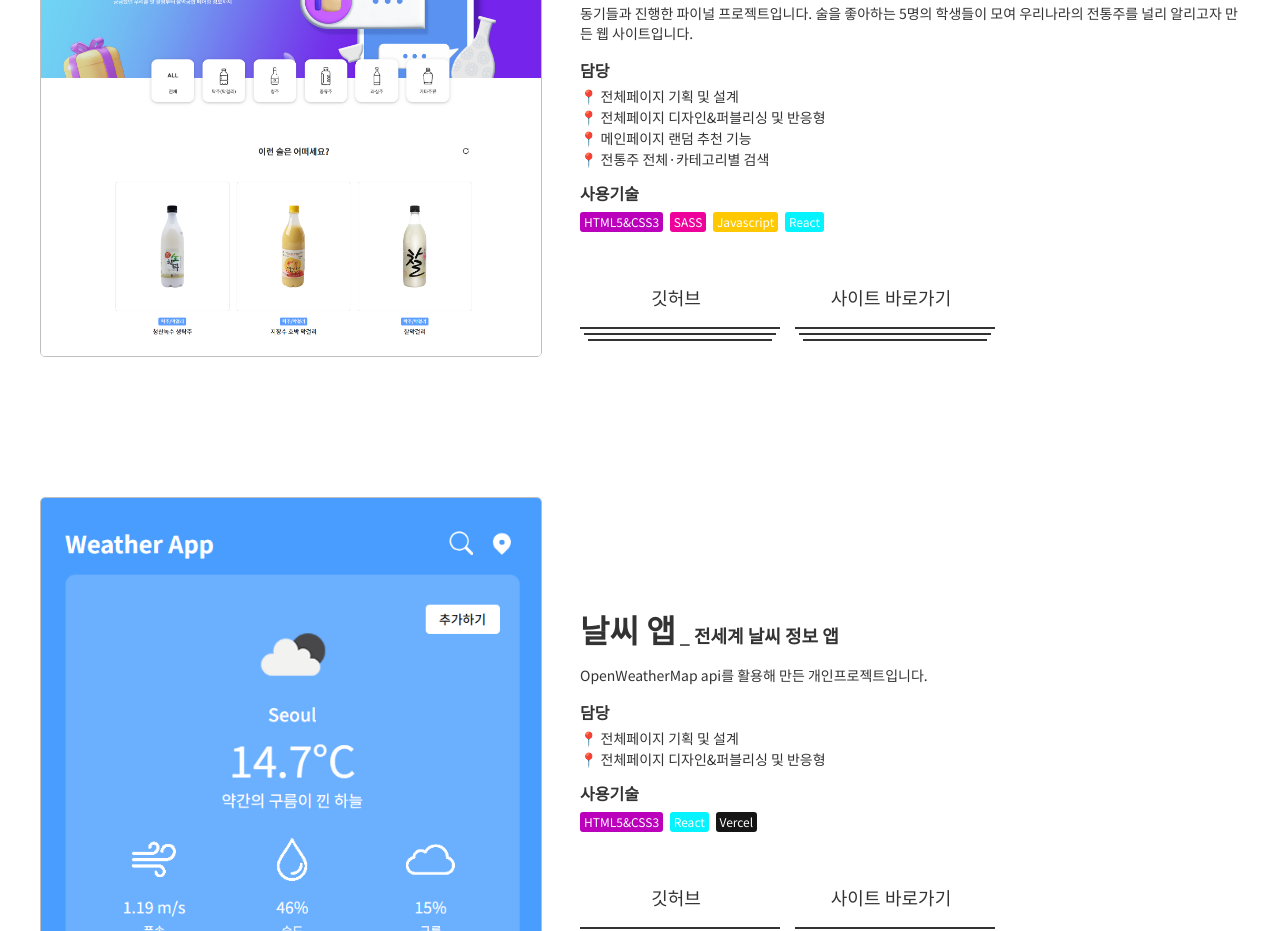
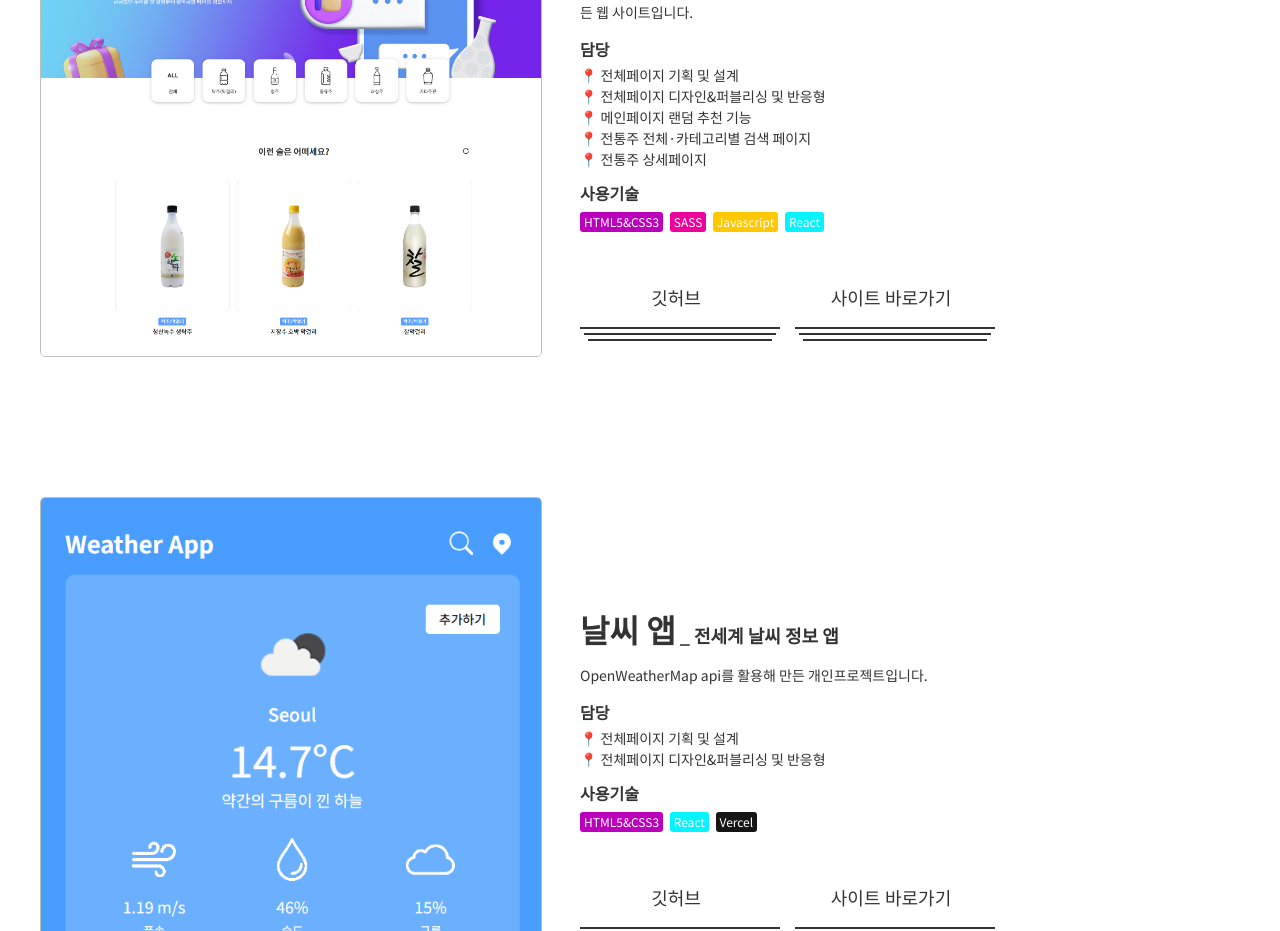
Before and after one commit to pearl1233333/Portfolio-site, a React (Vite) app: page / in a window 1280 px wide. Shown: the part 1860-2791 px from the top of the page. Built offline with nearby package versions, Linux system fonts and the light colour scheme; a web font is replaced by a local one.

Commit message:
240131 프로젝트 설명 수정

```diff
--- a/src/components/Project.jsx
+++ b/src/components/Project.jsx
@@ -37,7 +37,8 @@ function Project() {
                     <dd><span>📍</span> 전체페이지 기획 및 설계</dd>
                     <dd><span>📍</span> 전체페이지 디자인&퍼블리싱 및 반응형</dd>
                     <dd><span>📍</span> 메인페이지 랜덤 추천 기능</dd>
-                    <dd><span>📍</span> 전통주 전체·카테고리별 검색</dd>
+                    <dd><span>📍</span> 전통주 전체·카테고리별 검색 페이지</dd>
+                    <dd><span>📍</span> 전통주 상세페이지</dd>
                   </dl>
                 </div>
                 <div className='item_function'>
```
